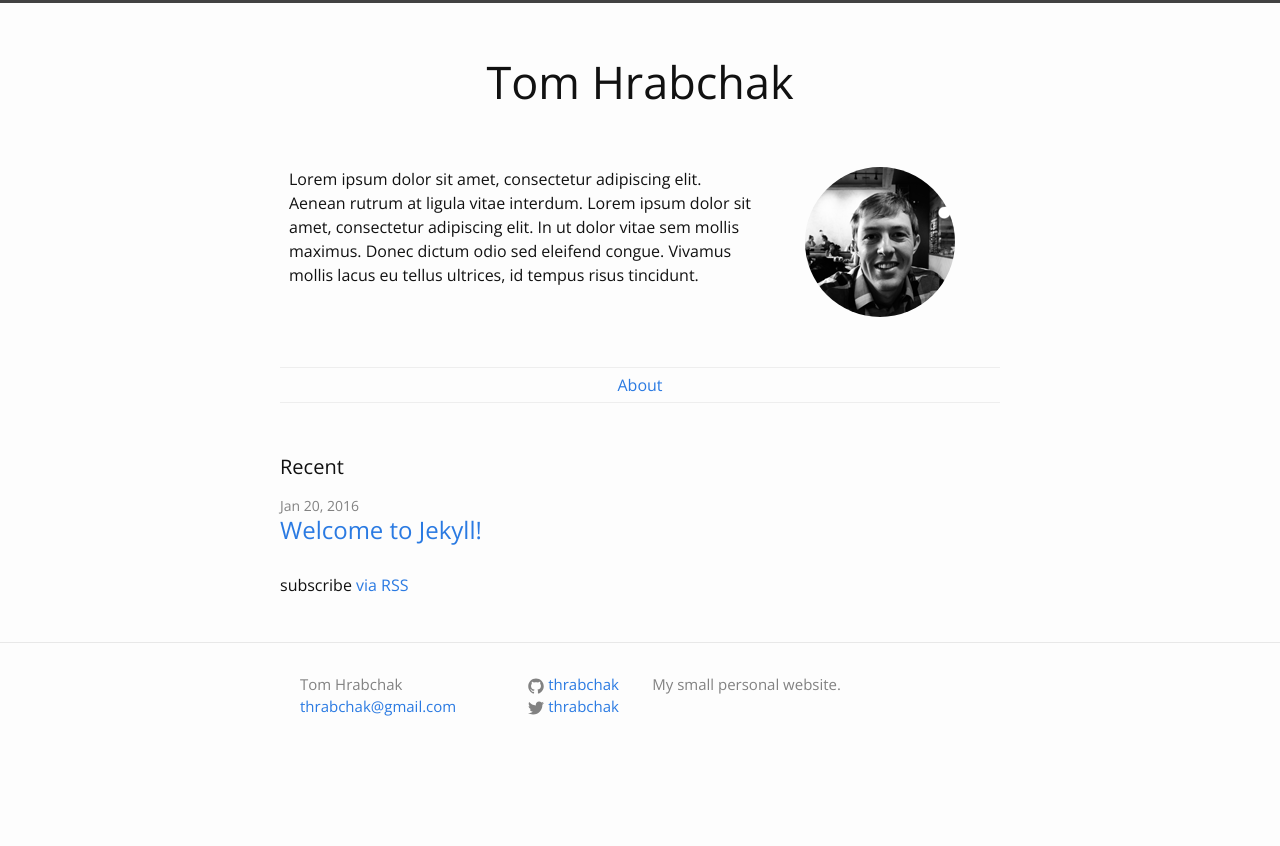
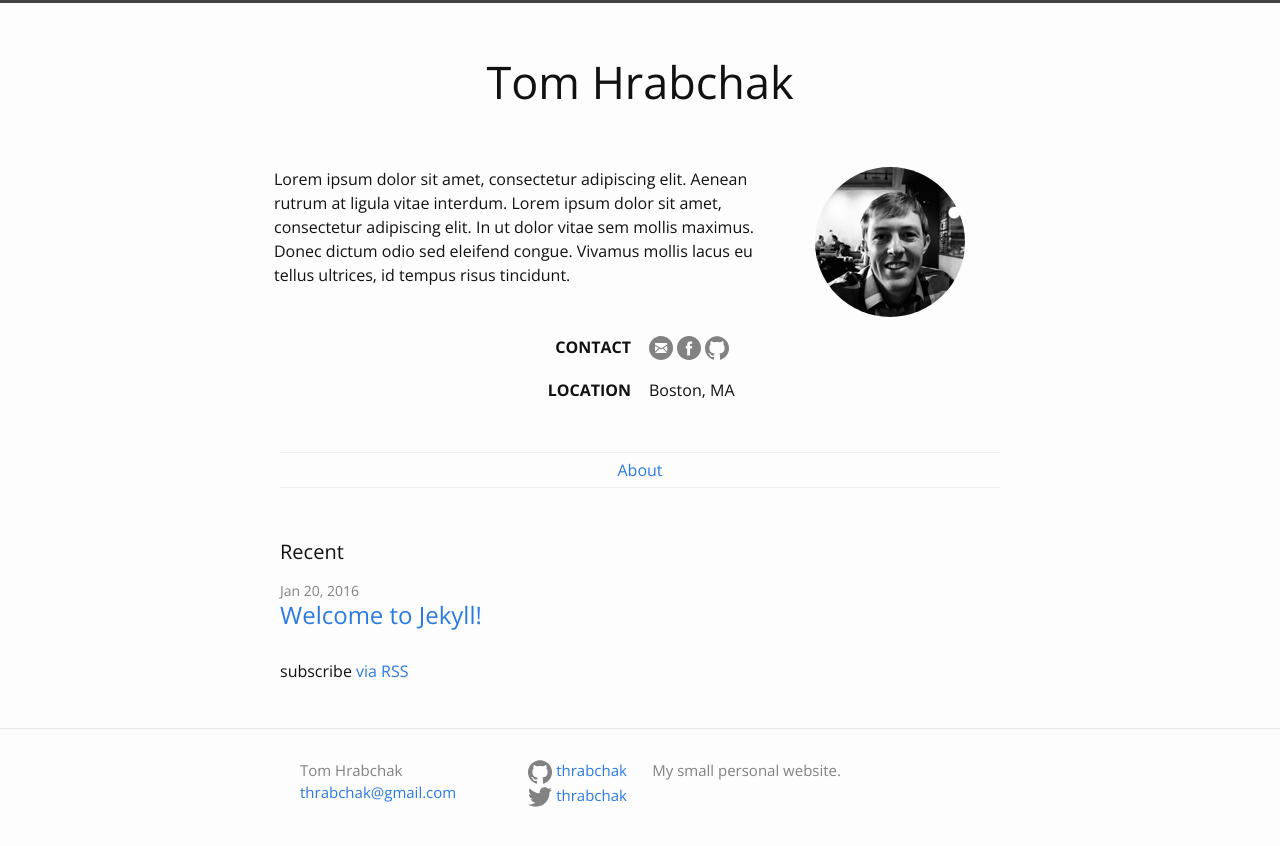
Before and after one commit to thrabchak/thrabchak.github.io, a Jekyll site: the page built from index.html, in a window 1280 px wide. Shown: the top 846 px of the page. Built offline with Jekyll 4.4.1, drawn with Linux system fonts in a browser that asks for light colours.

Commit message:
Add contact and location info

```diff
--- a/_config.yml
+++ b/_config.yml
@@ -6,8 +6,9 @@ description: >
 
 baseurl: "" # the subpath of your site, e.g. /blog
 
-twitter_username: thrabchak
-github_username:  thrabchak
+facebook_username: thrabchak
+twitter_username:  thrabchak
+github_username:   thrabchak
 timezone: EST
 
 # Build settings
--- a/_includes/footer.html
+++ b/_includes/footer.html
@@ -1,7 +1,6 @@
 <footer class="site-footer">
 
   <div class="wrapper">
-
 
     <div class="footer-col-wrapper">
       <div class="footer-col footer-col-1">
@@ -31,7 +30,6 @@
         <p>{{ site.description }}</p>
       </div>
     </div>
-
   </div>
 
 </footer>
--- /dev/null
+++ b/_includes/icon-email.html
@@ -0,0 +1,3 @@
+<a href="mailto:{{site.email}}">
+  <span class="icon">{% include icon-email.svg %}</span>
+</a>
--- /dev/null
+++ b/_includes/icon-facebook.html
@@ -0,0 +1,3 @@
+<a href="https://facebook.com/{{ site.facebook_username }}">
+  <span class="icon">{% include icon-facebook.svg %}</span>
+</a>
--- a/_includes/icon-github.html
+++ b/_includes/icon-github.html
@@ -1 +1,4 @@
-<a href="https://github.com/{{ include.username }}"><span class="icon icon--github">{% include icon-github.svg %}</span><span class="username">{{ include.username }}</span></a>
+<a href="https://github.com/{{ site.github_username }}">
+  <span class="icon icon--github">{% include icon-github.svg %}</span>
+  <span class="username">{{ include.username }}</span>
+</a>
--- a/_layouts/homepage.html
+++ b/_layouts/homepage.html
@@ -8,10 +8,34 @@
     </div>
     <div class="info-card">
       <div class="container">
-        <div class="bio-images col-sm-4 col-sm-push-8">
-          <img class="img-responsive img-circle center-block" src="/data/images/portrait-150x150.png">
+
+        <div class="row">
+          <div class="bio-images col-sm-4 col-sm-push-8">
+            <img class="img-responsive img-circle center-block" src="/data/images/portrait-150x150.png">
+          </div>
+          <div class="bio-descriptions col-sm-8 col-sm-pull-4">{{content}}</div>
         </div>
-        <div class="bio-descriptions col-sm-8 col-sm-pull-4">{{content}}</div>
+
+        <div class="row">
+          <div class="bio-contact xs-sm-6">
+            <div class="text-uppercase text-right"><b>Contact</b></div>
+          </div>
+          <div class="bio-contact xs-sm-6">
+              {% include icon-email.html %}
+              {% include icon-facebook.html %}
+              {% include icon-github.html %}
+          </div>
+        </div>
+
+        <div class="row">
+          <div class="bio-contact xs-sm-6">
+            <div class="text-uppercase text-right"><b>Location</b></div>
+          </div>
+          <div class="bio-contact xs-sm-6">
+              Boston, MA
+          </div>
+        </div>
+
       </div>
     </div>
     <nav class="home-mid-nav">
--- a/_sass/_base.scss
+++ b/_sass/_base.scss
@@ -195,8 +195,8 @@ pre {
 
     > svg {
         display: inline-block;
-        width: 16px;
-        height: 16px;
+        width: 24px;
+        height: 24px;
         vertical-align: middle;
 
         path {
--- a/_sass/_layout.scss
+++ b/_sass/_layout.scss
@@ -20,8 +20,19 @@
 .bio-images {
   padding: $inter-col-space;
 }
+.bio-contact {
+  float: left;
+  padding: $inter-col-space;
+
+  width: 50%;
+}
 .info-card {
   padding: $home-elem-space;
+}
+.info-line {
+  padding: $inter-col-space;
+  float: left;
+  width: 50%;
 }
 .home-mid-nav {
   padding: $home-elem-space;
```
Also changed, not shown: _includes/icon-email.svg (added), _includes/icon-facebook.svg (added), _includes/icon-github-inverted.svg (added), _includes/icon-github.svg.
